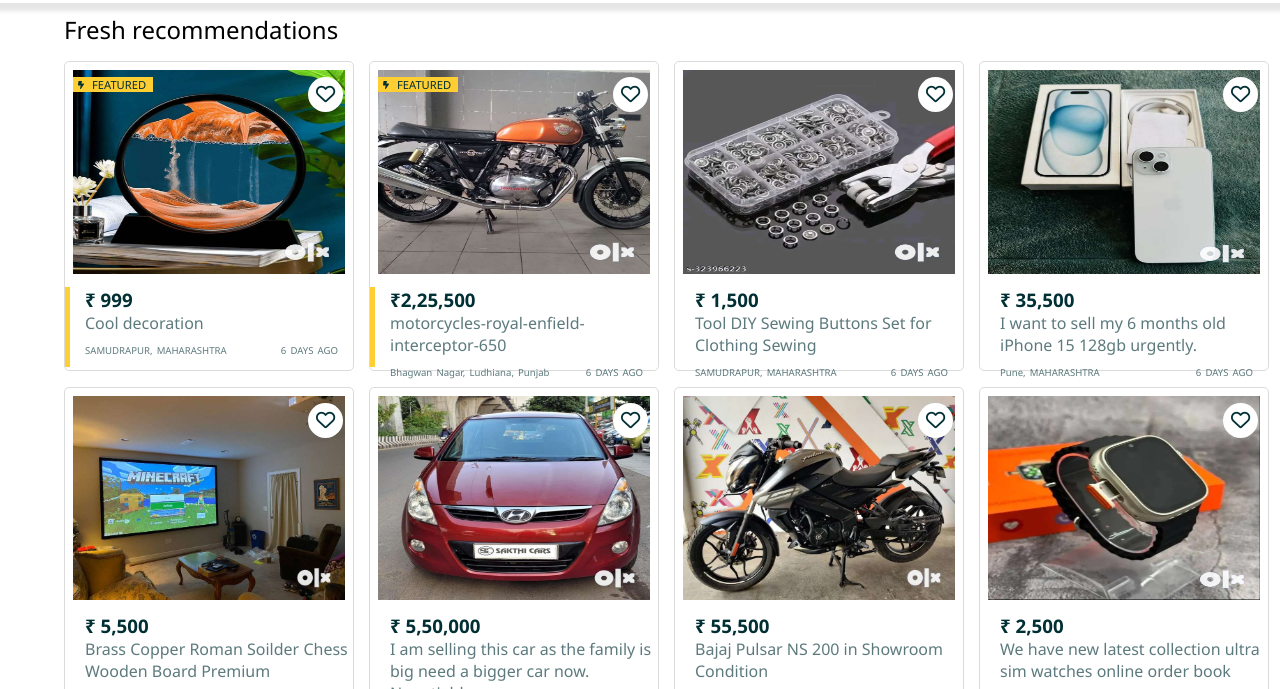
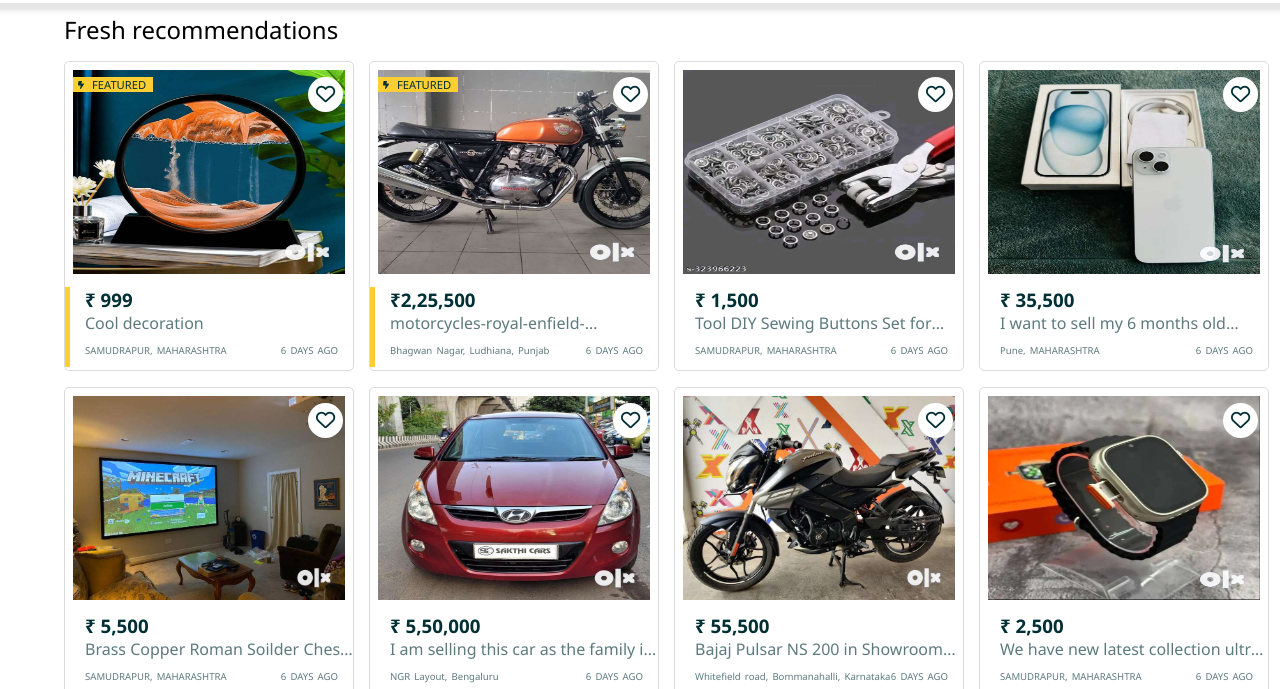
Before and after one commit to prasadmahajan22/olx-Homepage, a plain HTML site: page index.html in a window 1280 px wide. Shown: the part 104-793 px from the top of the page. Drawn offline with Linux system fonts and the light colour scheme.

Commit message:
second  commit

```diff
--- a/style.css
+++ b/style.css
@@ -279,7 +279,7 @@
     font-weight: 400;
     font-size: 1rem;
     display: -webkit-box;
-    /* -webkit-line-clamp: 1; */
+     -webkit-line-clamp: 1;
     -webkit-box-orient: vertical;
     overflow: hidden;
 
```
